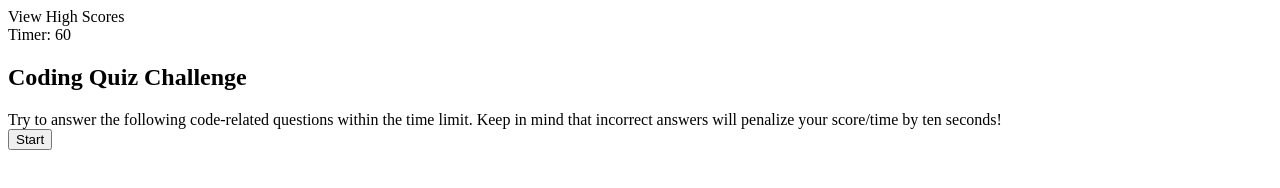
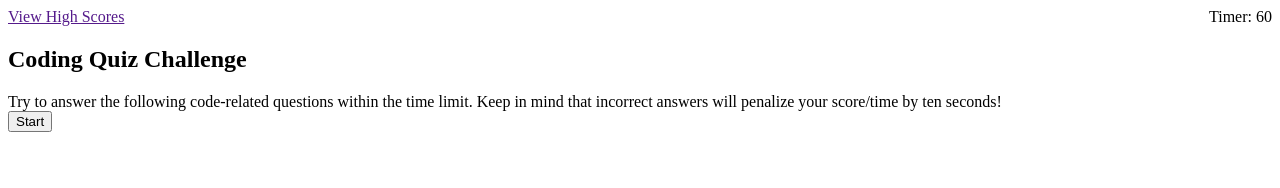
Before and after one commit to tomygoi/codeQuiz, a plain HTML site: page index.html in a window 1280 px wide. Drawn offline with Linux system fonts and the light colour scheme.

Commit message:
added functionality to back and clear high score buttons, fixed viewHighScores

```diff
--- a/assets/script.js
+++ b/assets/script.js
@@ -121,11 +121,16 @@ startButton.addEventListener("click", startQuiz);
 backButton.addEventListener("click", goBack);
 clearScoresButton.addEventListener("click", clearHighScores);
 saveScoreButton.addEventListener("click", saveScore);
-viewHighScores.addEventListener("click", showHighScores);
 option1.addEventListener("click", checkAnswer);
 option2.addEventListener("click", checkAnswer);
 option3.addEventListener("click", checkAnswer);
 option4.addEventListener("click", checkAnswer);
+viewHighScores.addEventListener("click", function(event) {
+    event.preventDefault();
+    showHighScores();
+  });
+
+
 
 function startQuiz() {
   // Hide the home section and display the active quiz section
--- a/assets/style.css
+++ b/assets/style.css
@@ -0,0 +1,5 @@
+nav {
+    display: flex;
+    justify-content: space-between;
+    margin-top: auto;
+}
--- a/index.html
+++ b/index.html
@@ -9,8 +9,8 @@
 
 <body>
     <header>
-        <nav id="nav-bar">
-            <a id="scores">View High Scores</a>
+        <nav>
+            <a id="scores" href="">View High Scores</a>
             <div id="timer-text">Timer: <span id="timer-count">60</span></div>
         </nav>
     </header>
```
